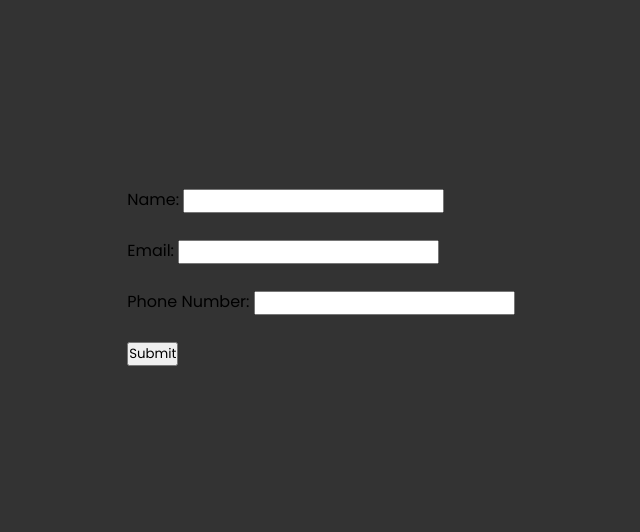
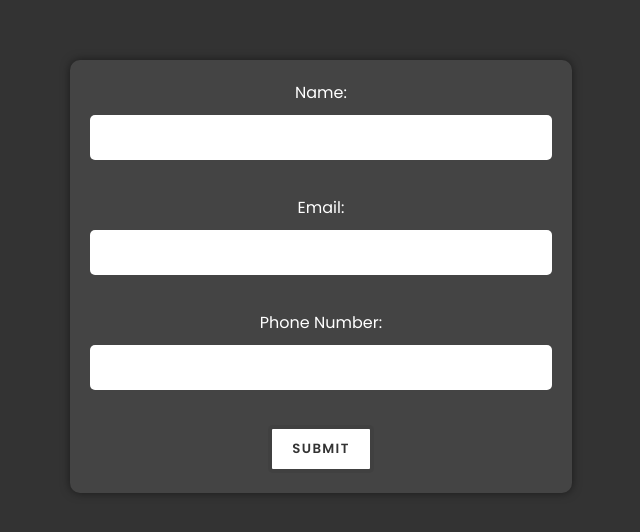
Before and after one commit to nikpatil2123/Spin-wheel-Game, a plain HTML site: page index.html in a window 1280 px wide. Shown: the part 124-656 px from the top of the page, without its empty margins (319-959 px from the left). Drawn offline with Linux system fonts and the light colour scheme.

Commit message:
Update styles.css

```diff
--- a/styles.css
+++ b/styles.css
@@ -1,22 +1,67 @@
 @import url('https://fonts.googleapis.com/css?family=Poppins:200,300,400,500,600,700,800,900&display=swap');
-*
-{
-    margin:0;
-    padding:0;
+* {
+    margin: 0;
+    padding: 0;
     box-sizing: border-box;
-    font-family: 'Poppins',sans-serif;
+    font-family: 'Poppins', sans-serif;
+}
 
-}
-body
-{
+body {
     display: flex;
     justify-content: center;
     align-items: center;
     min-height: 100vh;
     background: #333;
 }
-.container
-{
+
+/* Form container styling */
+.form-container {
+    background: #444;
+    padding: 20px;
+    border-radius: 10px;
+    box-shadow: 0 0 10px rgba(0, 0, 0, 0.5);
+    text-align: center;
+    color: #fff;
+}
+
+.form-container h2 {
+    margin-bottom: 20px;
+    font-size: 1.8em;
+    color: #fff;
+}
+
+.form-container label {
+    font-size: 1em;
+    color: #fff;
+}
+
+.form-container input {
+    width: 100%;
+    padding: 10px;
+    margin: 10px 0;
+    border: none;
+    border-radius: 5px;
+    font-size: 1em;
+}
+
+.form-container input[type="submit"], .form-container button {
+    background: #fff;
+    color: #333;
+    cursor: pointer;
+    font-weight: 600;
+    text-transform: uppercase;
+    letter-spacing: 0.1em;
+    padding: 10px 20px;
+    border: 4px solid rgba(0,0,0,0.75);
+    border-radius: 5px;
+    transition: background-color 0.3s ease;
+}
+
+.form-container input[type="submit"]:hover, .form-container button:hover {
+    background: #ddd;
+}
+
+.container {
     position: relative;
     width: 400px;
     height: 400px;
@@ -24,8 +69,9 @@ body
     justify-content: center;
     align-items: center;
 }
-.container .spinBtn
-{
+
+/* Spin Button Styling */
+.container .spinBtn {
     position: absolute;
     width: 60px;
     height: 60px;
@@ -39,12 +85,12 @@ body
     font-weight: 600;
     color: #333;
     letter-spacing: 0.1em;
-    border: 4px solid rgba(0,0,0,0.75);
+    border: 4px solid rgba(0, 0, 0, 0.75);
     cursor: pointer;
     user-select: none;
 }
-.container .spinBtn::before
-{
+
+.container .spinBtn::before {
     content: '';
     position: absolute;
     top: -28px;
@@ -53,8 +99,8 @@ body
     background: #fff;
     clip-path: polygon(50% 0%, 15% 100%, 85% 100%);
 }
-.container .wheel
-{
+
+.container .wheel {
     position: absolute;
     top: 0;
     left: 0;
@@ -63,13 +109,11 @@ body
     background: #333;
     border-radius: 50%;
     overflow: hidden;
-    box-shadow: 0 0 0 5px #333,
-    0 0 0 15px #fff,
-    0 0 0 18px #111;
+    box-shadow: 0 0 0 5px #333, 0 0 0 15px #fff, 0 0 0 18px #111;
     transition: transform 5s ease-in-out;
 }
-.container .wheel .number
-{
+
+.container .wheel .number {
     position: absolute;
     width: 50%;
     height: 50%;
@@ -82,19 +126,18 @@ body
     align-items: center;
     user-select: none;
     cursor: pointer;
+}
 
-}
-.container .wheel .number span
-{
+.container .wheel .number span {
     position: relative;
     transform: rotate(45deg);
     font-size: 2em;
     font-weight: 700;
     color: #fff;
-    text-shadow: 3px 5px 2px rgba(0,0,0,0.15);
+    text-shadow: 3px 5px 2px rgba(0, 0, 0, 0.15);
 }
-.container .wheel .number span::after
-{
+
+.container .wheel .number span::after {
     content: '$';
     position: absolute;
     font-size: 0.75em;
```
